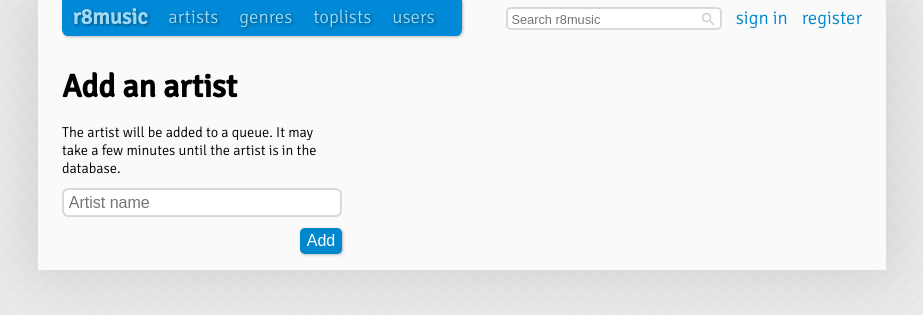
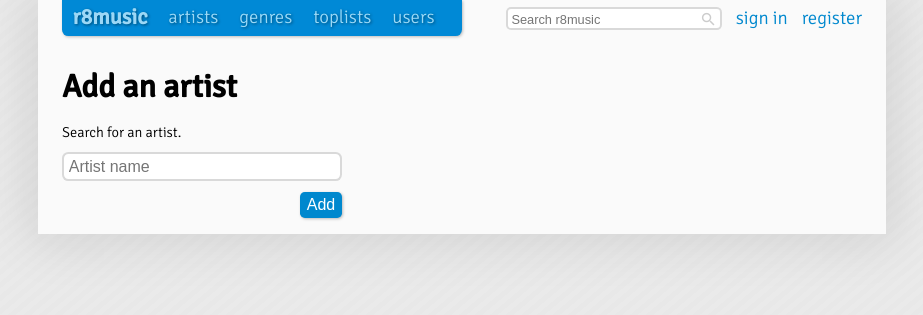
Before and after one commit to Fedjmike/r8music, a Flask app: template templates/add_artist.html in a window 1280 px wide. Shown: the top 315 px of the page, without its empty margins (178-1101 px from the left). Run offline with Flask 2, Linux system fonts and the light colour scheme; the template is opened without the code that fills it, so the values that code supplies are empty; parts of the project's set-up code (start-up, migrations or seed data) failed here and were passed over; some libraries are stand-ins or nearby versions.

Commit message:
Allow searching while importing from the web interface

```diff
--- a/mb_api_import.py
+++ b/mb_api_import.py
@@ -88,11 +88,10 @@ def prepare_release(release):
     release['tracks'] = [medium['track-list'] for medium in mediums]
     release['artists'] = result['release']['artist-credit']
 
-def import_artist(artist_name):
+def import_artist(artist_mbid):
     print("Querying MB for artist info...")
-    result = musicbrainzngs.search_artists(artist=artist_name)
-    artist_info = result['artist-list'][0]
-    artist_mbid = artist_info['id']
+    result = musicbrainzngs.get_artist_by_id(artist_mbid)
+    artist_name = result['artist']['name']
 
     model = Model()
 
@@ -110,7 +109,7 @@ def import_artist(artist_name):
         model.execute('update artists set incomplete = NULL where id=?', artist_id)
 
     except NotFound:
-        artist_id = model.add_artist(artist_info['name'], import_tools.get_description(artist_info['name']))
+        artist_id = model.add_artist(artist_name, import_tools.get_description(artist_name))
         processed_release_mbids = []
 
     print("Getting links...")
--- a/templates/add_artist.html
+++ b/templates/add_artist.html
@@ -7,7 +7,7 @@
 
 <form action={{ url_for("add_artist") }} method="post" class="clearfix">
     <dl>
-        <dt>The artist will be added to a queue. It may take a few minutes until the artist is in the database.</dt><dd></dd>
+        <dt>Search for an artist.</dt><dd></dd>
         <dd><input type="text" name="artist-name" placeholder="Artist name"></dd>
         <dd><input type="submit" value="Add"></dd>
     </dl>
--- a/website.py
+++ b/website.py
@@ -10,6 +10,7 @@ from sqlite3 import IntegrityError
 
 from model import Model, connect_db, NotFound, AlreadyExists, ActionType
 from mb_api_import import import_artist
+from import_tools import search_artists
 from template_tools import add_template_tools
 from tools import basic_decorator, decorator_with_args
 
@@ -197,11 +198,16 @@ def add_artist():
         return render_template("add_artist.html")
 
     else:
-        #todo allow mbid
-        #todo ajax progress
-        artist_name = request.form["artist-name"]
-        app_pool.apply_async(import_artist, (artist_name,))
-        return redirect_back()
+        if "artist-id" in request.form:
+            #todo ajax progress
+            artist_id = request.form["artist-id"]
+            app_pool.apply_async(import_artist, (artist_id,))
+            return redirect_back()
+        else:
+            artist_name = request.form["artist-name"]
+            artists = search_artists(artist_name)
+            return render_template("add_artist_search_results.html", artists=artists)
+
 
 @app.route("/user/<slug>")
 @with_user
```
Also changed, not shown: import_tools.py (+7 -0 lines), templates/add_artist_search_results.html (added, +20 -0 lines).
